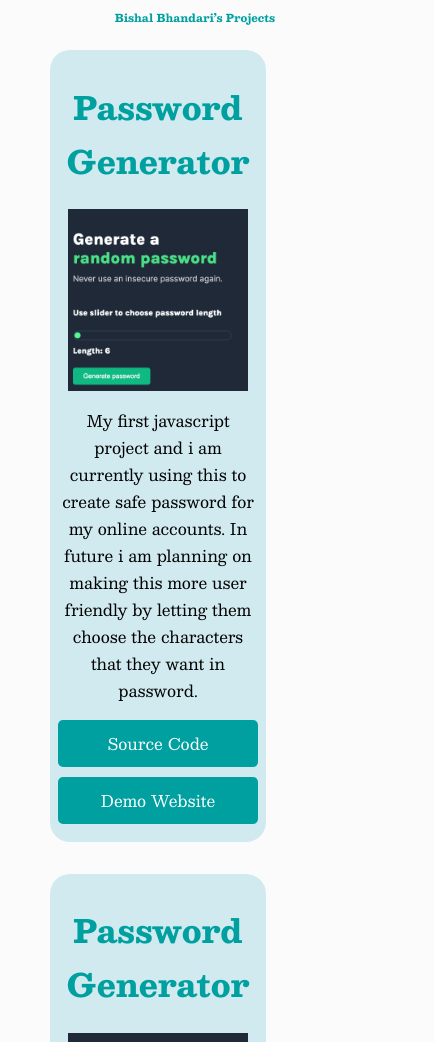
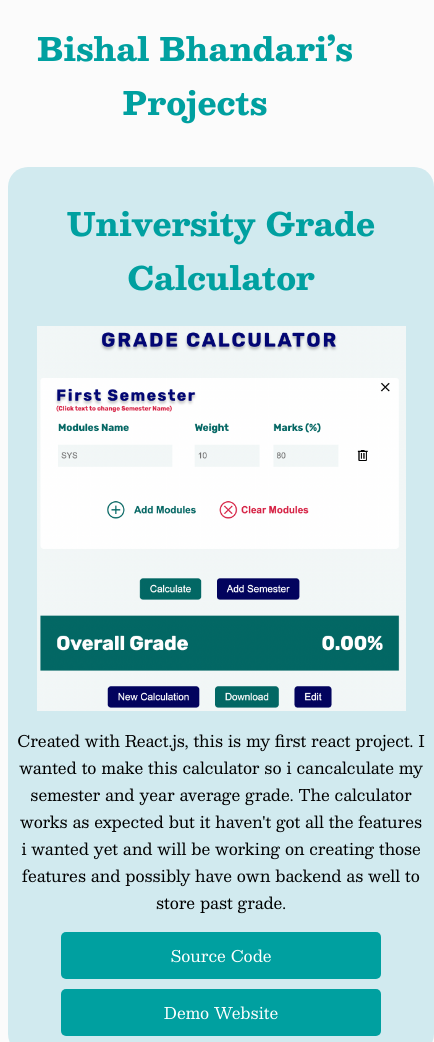
Before and after one commit to itsbishalb/projects.bishalbhandari.com, a plain HTML site: page index.html in a window 390 px wide. Shown: the top 1042 px of the page, 434 px wide, since content can reach past the window. Drawn offline with nearby package versions, Linux system fonts and the light colour scheme.

Commit message:
added grade calculator

```diff
--- a/index.js
+++ b/index.js
@@ -1,10 +1,10 @@
 Projects = [
     {
-        name: "Password Generator",
-        img: "../data/images/password-generator.png",
-        desc:"My first javascript project and i am currently using this to create safe password for my online accounts. In future i am planning on making this more user friendly by letting them choose the characters that they want in password.",
-        demoUrl:"https://projects.bishalbhandari.com/password-generator/",
-        sourceCode:"https://github.com/itsbishalb/Password-Generator"
+        name: "University Grade Calculator",
+        img: "../data/images/grade-calculator.png",
+        desc:"Created with React.js, this is my first react project. I wanted to make this calculator so i cancalculate my semester and year average grade. The calculator works as expected but it haven't got all the features i wanted yet and will be working on creating those features and possibly have own backend as well to store past grade.",
+        demoUrl:"https://projects.bishalbhandari.com/university-grade-calculator/",
+        sourceCode:"https://github.com/itsbishalb/grade-calculator"
     },
     {
         name: "Password Generator",
@@ -22,8 +22,6 @@ Projects = [
     }
 ]
 
-
-
 function loadHtml () {
         return Projects.map((project) => {
             return `<div class="project-info">
--- a/style.css
+++ b/style.css
@@ -38,8 +38,8 @@ body{
     display: block;
     margin: 10px auto;
     padding: 10px;
-    cursor: pointer;
-
+   cursor: pointer;
+    width: 300px;
     text-decoration: none;
     border-radius: 5px;
     color: white;
@@ -64,17 +64,3 @@ header > h1{
         grid-template-columns: auto;
     }
 }
-
-@media (max-width: 600px){
-    .container{
-     width: 300px;
-    }
-    .project-info{
-       width: 200px
-    }
-
-    header > h1{
-        font-size: 2.8vw;
-    }
-
-}
```
Also changed, not shown: data/images/grade-calculator.png (added), 2 other files.
